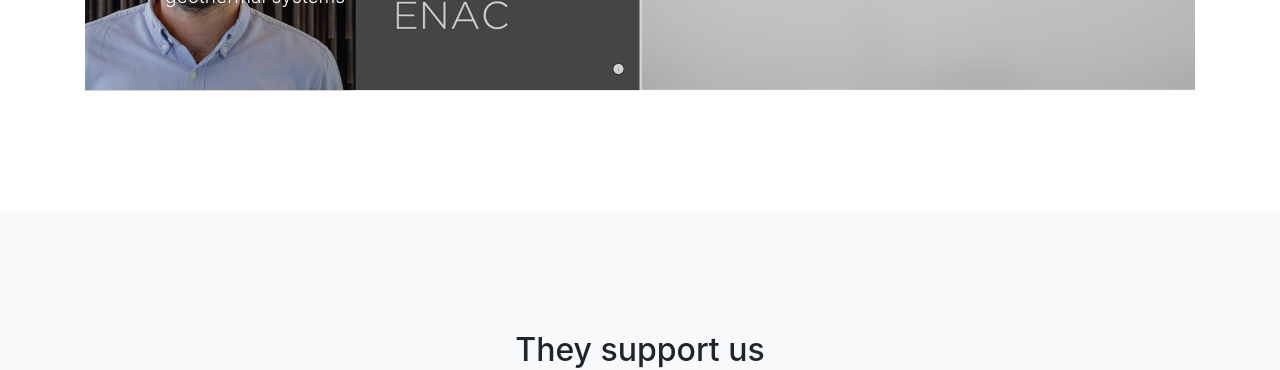
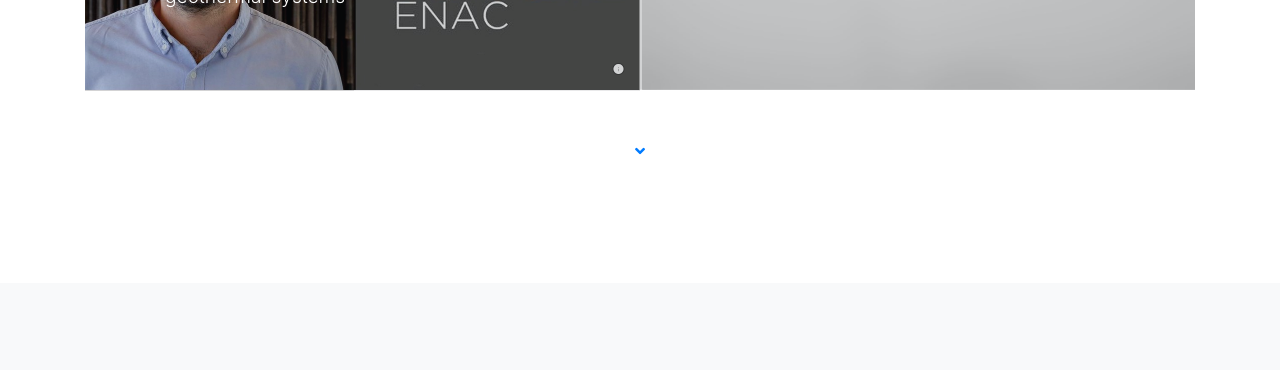
Before and after one commit to nicocouz/geobrain, a website with bundled scripts: page eng.html in a window 1280 px wide. Shown: the part 2040-2410 px from the top of the page. Built offline with nearby package versions, Linux system fonts and the light colour scheme.

Commit message:
fa-angle-down

```diff
--- a/eng.html
+++ b/eng.html
@@ -87,69 +87,6 @@
     </div>
   </section>
 
-
-  <!-- Services -->
-  <!--
-  <section class="content-section bg-primary text-white text-center" id="services">
-    <div class="container">
-      <div class="content-section-heading">
-        <h3 class="text-secondary mb-0">Services</h3>
-        <h2 class="mb-5">What We Offer</h2>
-      </div>
-      <div class="row">
-        <div class="col-lg-3 col-md-6 mb-5 mb-lg-0">
-          <span class="service-icon rounded-circle mx-auto mb-3">
-            <i class="icon-screen-smartphone"></i>
-          </span>
-          <h4>
-            <strong>Responsive</strong>
-          </h4>
-          <p class="text-faded mb-0">Looks great on any screen size!</p>
-        </div>
-        <div class="col-lg-3 col-md-6 mb-5 mb-lg-0">
-          <span class="service-icon rounded-circle mx-auto mb-3">
-            <i class="icon-pencil"></i>
-          </span>
-          <h4>
-            <strong>Redesigned</strong>
-          </h4>
-          <p class="text-faded mb-0">Freshly redesigned for Bootstrap 4.</p>
-        </div>
-        <div class="col-lg-3 col-md-6 mb-5 mb-md-0">
-          <span class="service-icon rounded-circle mx-auto mb-3">
-            <i class="icon-like"></i>
-          </span>
-          <h4>
-            <strong>Favorited</strong>
-          </h4>
-          <p class="text-faded mb-0">Millions of users
-            <i class="fas fa-heart"></i>
-            Start Bootstrap!</p>
-        </div>
-        <div class="col-lg-3 col-md-6">
-          <span class="service-icon rounded-circle mx-auto mb-3">
-            <i class="icon-mustache"></i>
-          </span>
-          <h4>
-            <strong>Question</strong>
-          </h4>
-          <p class="text-faded mb-0">I mustache you a question...</p>
-        </div>
-      </div>
-    </div>
-  </section>
--->
-  <!-- Callout -->
-  <!--
-  <section class="callout">
-    <div class="container text-center">
-      <h2 class="mx-auto mb-5">Welcome to
-        <em>your</em>
-        next website!</h2>
-      <a class="btn btn-primary btn-xl" href="https://startbootstrap.com/template-overviews/stylish-portfolio/">Download Now!</a>
-    </div>
-  </section>
--->
   <!-- Portfolio -->
   <section class="content-section" id="portfolio">
     <div class="container">
@@ -181,19 +118,11 @@
         </div>
       </div>
     </div>
-  </section>
-
-  <!-- Call to Action -->
-  <!--
-  <section class="content-section bg-primary text-white">
-    <div class="container text-center">
-      <h2 class="mb-4">The buttons below are impossible to resist...</h2>
-      <a href="#" class="btn btn-xl btn-light mr-4">Click Me!</a>
-      <a href="#" class="btn btn-xl btn-dark">Look at Me!</a>
+    <br><br>
+    <div class="content-section-heading text-center">
+      <a class="js-scroll-trigger" href="#more"><i class="fas fa-angle-down"></i></a>
     </div>
   </section>
--->
-  <!-- Map -->
 
   <section class="content-section bg-light" id="more">
     <div class="container text-center">
```
Also changed, not shown: index.html (+4 -0 lines).
